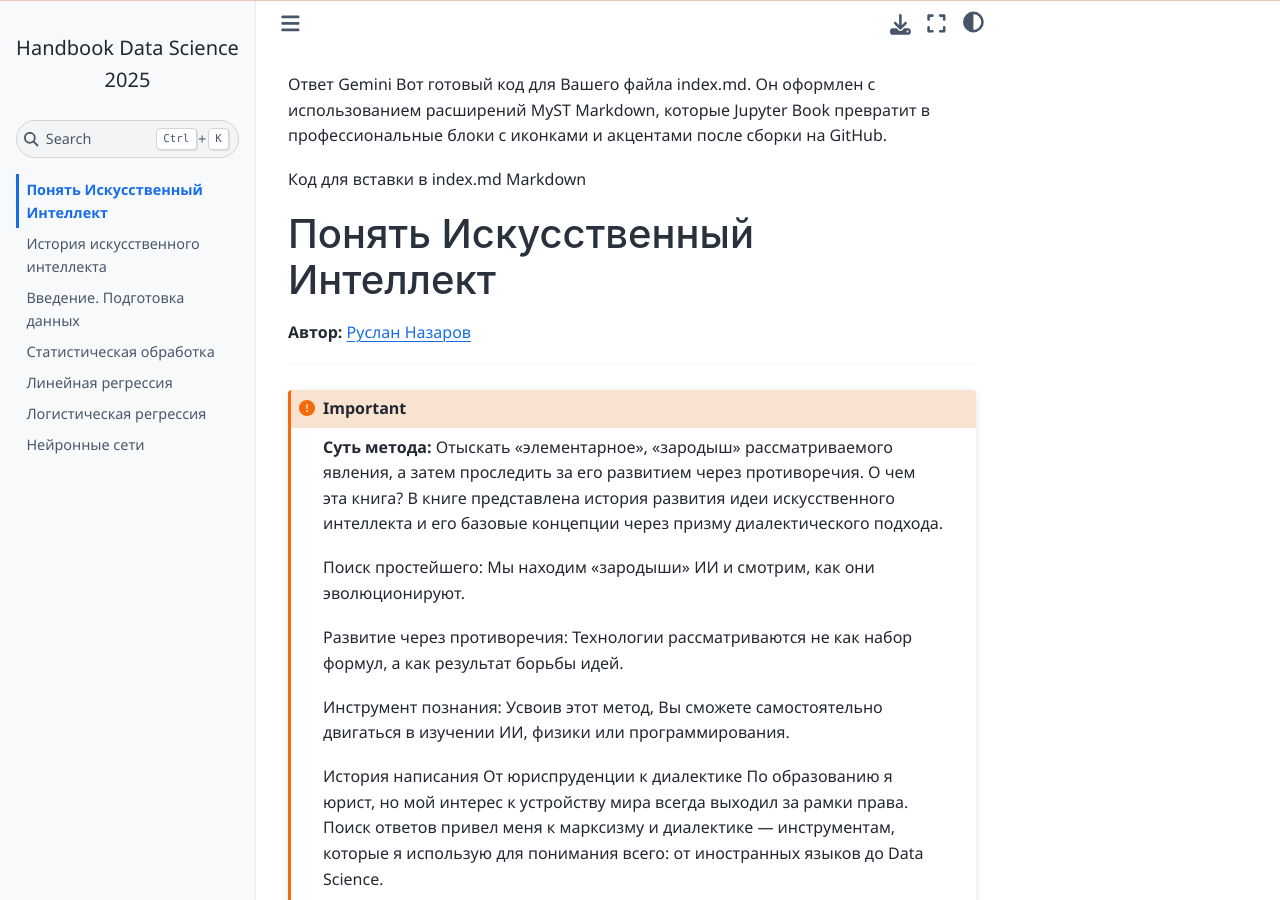
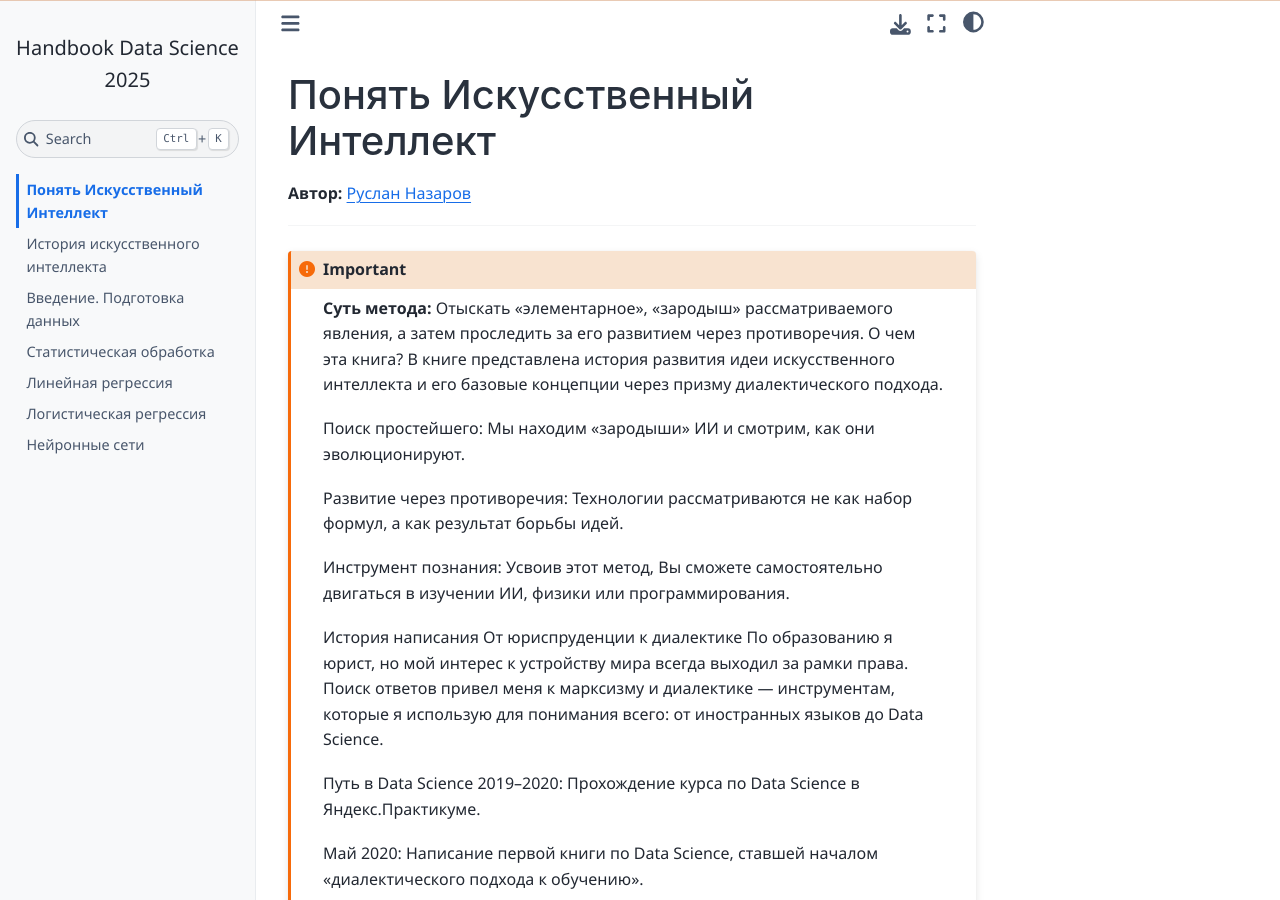
Before and after one commit to Ruslan-Nazarov/handbook_ai, a Jupyter Book: the page built from index.md, in a window 1280 px wide and 900 px high. Built offline with Jupyter Book 1.0.4 settings and Sphinx 7.4.7 and the Sphinx Book theme 1.1.4, drawn with Linux system fonts in a browser that asks for light colours; pages that are not in the unit, such as notebooks, are missing from menus.

Commit message:
Update index.md

```diff
--- a/index.md
+++ b/index.md
@@ -1,8 +1,3 @@
-Ответ Gemini
-Вот готовый код для Вашего файла index.md. Он оформлен с использованием расширений MyST Markdown, которые Jupyter Book превратит в профессиональные блоки с иконками и акцентами после сборки на GitHub.
-
-Код для вставки в index.md
-Markdown
 # Понять Искусственный Интеллект
 
 **Автор:** [Руслан Назаров](https://www.youtube.com/@ai_understand)
```
